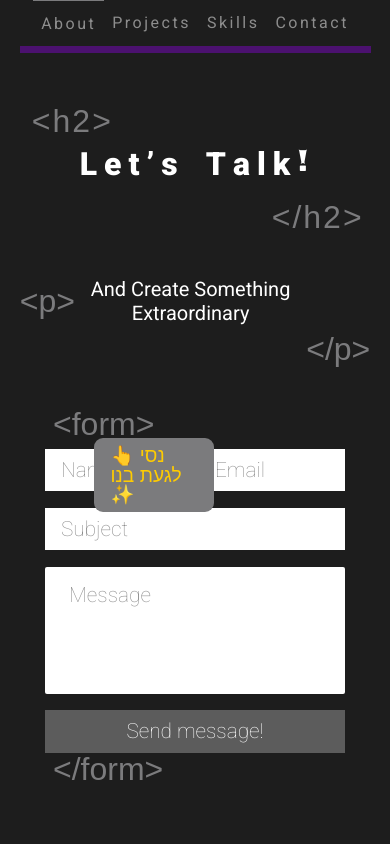
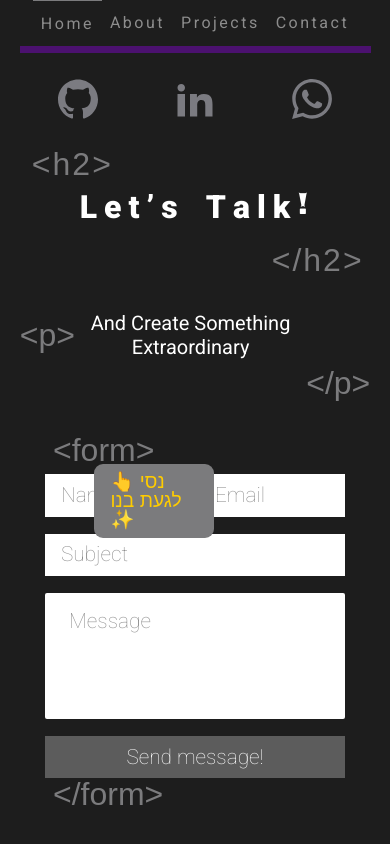
Before and after one commit to Juliasavransky/Portfolio, a Next.js app: page /contact in a window 390 px wide. Built offline with nearby package versions, Linux system fonts and the light colour scheme; a web font is replaced by a local one.

Commit message:
icons bar

```diff
--- a/components/sideBar.jsx
+++ b/components/sideBar.jsx
@@ -1,20 +1,12 @@
 import React from "react";
 import Link from "next/link";
 import styled from "@emotion/styled";
-import { keyframes } from "@emotion/react";
+import {
+  socialLinks,
+  IconD,
+} from "../components/socialLinks";
 
-const ringAnimation = keyframes`
-  0% { transform: scale(1) translate(0, 0); }
-  30% { transform: scale(1.1) translate(3px, -3px); }
-  60% { transform: scale(1.1) translate(-3px, 3px); }
-  100% { transform: scale(1) translate(0, 0); }
-`;
 
-const linkedinAnimation = keyframes`
-  0% { transform: scale(1); }
-  50% { transform: scale(1.1) rotate(5deg); }
-  100% { transform: scale(1); }
-`;
 const Nav = styled.nav`
   flex: 0 0 clamp(5%, 10%, 15%);
   position: relative;
@@ -69,8 +61,6 @@ const NavList = styled.ul`
     justify-content: center;
     border-bottom: 7px solid ${(props) => props.theme.colors.purple};
   }
-
-
 `;
 
 const NavItem = styled.li`
@@ -147,70 +137,14 @@ const Icons = styled.div`
     align-items:center;
   }
 `;
-const IconD = styled.div`
-  height: clamp(2rem, 2.5rem, 3rem);
-  width: clamp(2rem, 2.5rem, 3rem);
-  filter: invert(49%) sepia(1%) saturate(1741%) hue-rotate(201deg)
-    brightness(98%) contrast(87%);
-  cursor: pointer;
-  &:hover {
-    filter: invert(83%) sepia(34%) saturate(3975%) hue-rotate(359deg)
-      brightness(105%) contrast(104%);
-  }
-
-    &[data-icon="whatsapp"]:hover {
-    animation: ${ringAnimation} 0.5s ease-in-out infinite;
-  }
-
-  &[data-icon="github"]::before,
-  &[data-icon="github"]::after {
-    content: '{';
-    position: absolute;
-    font-size: 3rem;
-    font-weight:700;
-    opacity: 0;
-    transition: opacity 0.3s ease-in-out;
-    top: 50%;
-    transform: translateY(-50%);
-    filter: invert(50%) sepia(50%) saturate(150%) hue-rotate(0deg) brightness(100%) contrast(66%);
-  }
-
-  &[data-icon="github"]::after {
-    content: '}';
-    right: -1rem;
-  }
-
-  &[data-icon="github"]::before {
-    left: -1rem;
-  }
-
-  &[data-icon="github"]:hover::before,
-  &[data-icon="github"]:hover::after {
-    opacity: 1;
-  }
-
-  &[data-icon="linkedin"]:hover {
-    animation: ${linkedinAnimation} 0.6s ease-in-out;
-  }
-
-  @media (max-width: 1220px) {
-    margin: 0 1rem;
-  }
-`;
-
 
 const navLinks = [
-  { href: "/", label: "About" },
+  { href: "/", label: "Home" },
+  { href: "/skills", label: "About" },
   { href: "/projects", label: "Projects" },
-  { href: "/skills", label: "Skills" },
   { href: "/contact", label: "Contact" },
 ];
 
-const socialLinks = [
-  { href: "https://github.com/Juliasavransky/", title: "github", icon: "M16 0.395c-8.836 0-16 7.163-16 16 0 7.069 4.585 13.067 10.942 15.182 0.8 0.148 1.094-0.347 1.094-0.77 0-0.381-0.015-1.642-0.022-2.979-4.452 0.968-5.391-1.888-5.391-1.888-0.728-1.849-1.776-2.341-1.776-2.341-1.452-0.993 0.11-0.973 0.11-0.973 1.606 0.113 2.452 1.649 2.452 1.649 1.427 2.446 3.743 1.739 4.656 1.33 0.143-1.034 0.558-1.74 1.016-2.14-3.554-0.404-7.29-1.777-7.29-7.907 0-1.747 0.625-3.174 1.649-4.295-0.166-0.403-0.714-2.030 0.155-4.234 0 0 1.344-0.43 4.401 1.64 1.276-0.355 2.645-0.532 4.005-0.539 1.359 0.006 2.729 0.184 4.008 0.539 3.054-2.070 4.395-1.64 4.395-1.64 0.871 2.204 0.323 3.831 0.157 4.234 1.026 1.12 1.647 2.548 1.647 4.295 0 6.145-3.743 7.498-7.306 7.895 0.574 0.497 1.085 1.47 1.085 2.963 0 2.141-0.019 3.864-0.019 4.391 0 0.426 0.288 0.925 1.099 0.768 6.354-2.118 10.933-8.113 10.933-15.18 0-8.837-7.164-16-16-16z", dataIcon: "github" },
-  { href: "https://www.linkedin.com/in/julia-savransky-perl/", title: "linkedin", icon: "M12 12h5.535v2.837h0.079c0.77-1.381 2.655-2.837 5.464-2.837 5.842 0 6.922 3.637 6.922 8.367v9.633h-5.769v-8.54c0-2.037-0.042-4.657-3.001-4.657-3.005 0-3.463 2.218-3.463 4.509v8.688h-5.767v-18z M2 12h6v18h-6v-18z M8 7c0 1.657-1.343 3-3 3s-3-1.343-3-3c0-1.657 1.343-3 3-3s3 1.343 3 3z", dataIcon: "linkedin" },
-  { href: "https://wa.me/972544772571", title: "whatsapp", icon: "M27.281 4.65c-2.994-3-6.975-4.65-11.219-4.65-8.738 0-15.85 7.112-15.85 15.856 0 2.794 0.731 5.525 2.119 7.925l-2.25 8.219 8.406-2.206c2.319 1.262 4.925 1.931 7.575 1.931h0.006c0 0 0 0 0 0 8.738 0 15.856-7.113 15.856-15.856 0-4.238-1.65-8.219-4.644-11.219zM16.069 29.050v0c-2.369 0-4.688-0.637-6.713-1.837l-0.481-0.288-4.987 1.306 1.331-4.863-0.313-0.5c-1.325-2.094-2.019-4.519-2.019-7.012 0-7.269 5.912-13.181 13.188-13.181 3.519 0 6.831 1.375 9.319 3.862 2.488 2.494 3.856 5.8 3.856 9.325-0.006 7.275-5.919 13.188-13.181 13.188zM23.294 19.175c-0.394-0.2-2.344-1.156-2.706-1.288s-0.625-0.2-0.894 0.2c-0.262 0.394-1.025 1.288-1.256 1.556-0.231 0.262-0.462 0.3-0.856 0.1s-1.675-0.619-3.188-1.969c-1.175-1.050-1.975-2.35-2.206-2.744s-0.025-0.613 0.175-0.806c0.181-0.175 0.394-0.463 0.594-0.694s0.262-0.394 0.394-0.662c0.131-0.262 0.069-0.494-0.031-0.694s-0.894-2.15-1.219-2.944c-0.319-0.775-0.65-0.669-0.894-0.681-0.231-0.012-0.494-0.012-0.756-0.012s-0.694 0.1-1.056 0.494c-0.363 0.394-1.387 1.356-1.387 3.306s1.419 3.831 1.619 4.1c0.2 0.262 2.794 4.269 6.769 5.981 0.944 0.406 1.681 0.65 2.256 0.837 0.95 0.3 1.813 0.256 2.494 0.156 0.762-0.113 2.344-0.956 2.675-1.881s0.331-1.719 0.231-1.881c-0.094-0.175-0.356-0.275-0.756-0.475z", dataIcon: "whatsapp" },
-];
 function SideBar() {
   return (
     <Nav>
@@ -218,8 +152,8 @@ function SideBar() {
         <NavList>
           {navLinks.map(({ href, label }) => (
             <NavItem key={href}>
-              <Link href={href}   passHref legacyBehavior>
-                <NavLink style={{ textDecoration: 'none'}}>{label}</NavLink>
+              <Link href={href} passHref legacyBehavior>
+                <NavLink style={{ textDecoration: 'none' }}>{label}</NavLink>
               </Link>
             </NavItem>
           ))}
--- /dev/null
+++ b/components/socialLinks.tsx
@@ -0,0 +1,88 @@
+import styled from '@emotion/styled';
+import { keyframes } from '@emotion/react';
+
+export const ringAnimation = keyframes`
+  0% { transform: scale(1) translate(0, 0); }
+  30% { transform: scale(1.1) translate(3px, -3px); }
+  60% { transform: scale(1.1) translate(-3px, 3px); }
+  100% { transform: scale(1) translate(0, 0); }
+`;
+
+export const linkedinAnimation = keyframes`
+  0% { transform: scale(1); }
+  50% { transform: scale(1.1) rotate(5deg); }
+  100% { transform: scale(1); }
+`;
+
+export const IconD = styled.div`
+  height: clamp(2rem, 2.5rem, 3rem);
+  width: clamp(2rem, 2.5rem, 3rem);
+  filter: invert(49%) sepia(1%) saturate(1741%) hue-rotate(201deg)
+    brightness(98%) contrast(87%);
+  cursor: pointer;
+  &:hover {
+    filter: invert(83%) sepia(34%) saturate(3975%) hue-rotate(359deg)
+      brightness(105%) contrast(104%);
+  }
+
+  &[data-icon='whatsapp']:hover {
+    animation: ${ringAnimation} 0.5s ease-in-out infinite;
+  }
+
+  &[data-icon='github']::before,
+  &[data-icon='github']::after {
+    content: '{';
+    position: absolute;
+    font-size: 3rem;
+    font-weight: 700;
+    opacity: 0;
+    transition: opacity 0.3s ease-in-out;
+    top: 50%;
+    transform: translateY(-50%);
+    filter: invert(50%) sepia(50%) saturate(150%) hue-rotate(0deg)
+      brightness(100%) contrast(66%);
+  }
+
+  &[data-icon='github']::after {
+    content: '}';
+    right: -1rem;
+  }
+
+  &[data-icon='github']::before {
+    left: -1rem;
+  }
+
+  &[data-icon='github']:hover::before,
+  &[data-icon='github']:hover::after {
+    opacity: 1;
+  }
+
+  &[data-icon='linkedin']:hover {
+    animation: ${linkedinAnimation} 0.6s ease-in-out;
+  }
+
+  @media (max-width: 1220px) {
+    margin: 0 1rem;
+  }
+`;
+
+export const socialLinks = [
+  {
+    href: 'https://github.com/Juliasavransky/',
+    title: 'github',
+    icon: 'M16 0.395c-8.836 0-16 7.163-16 16 0 7.069 4.585 13.067 10.942 15.182 0.8 0.148 1.094-0.347 1.094-0.77 0-0.381-0.015-1.642-0.022-2.979-4.452 0.968-5.391-1.888-5.391-1.888-0.728-1.849-1.776-2.341-1.776-2.341-1.452-0.993 0.11-0.973 0.11-0.973 1.606 0.113 2.452 1.649 2.452 1.649 1.427 2.446 3.743 1.739 4.656 1.33 0.143-1.034 0.558-1.74 1.016-2.14-3.554-0.404-7.29-1.777-7.29-7.907 0-1.747 0.625-3.174 1.649-4.295-0.166-0.403-0.714-2.030 0.155-4.234 0 0 1.344-0.43 4.401 1.64 1.276-0.355 2.645-0.532 4.005-0.539 1.359 0.006 2.729 0.184 4.008 0.539 3.054-2.070 4.395-1.64 4.395-1.64 0.871 2.204 0.323 3.831 0.157 4.234 1.026 1.12 1.647 2.548 1.647 4.295 0 6.145-3.743 7.498-7.306 7.895 0.574 0.497 1.085 1.47 1.085 2.963 0 2.141-0.019 3.864-0.019 4.391 0 0.426 0.288 0.925 1.099 0.768 6.354-2.118 10.933-8.113 10.933-15.18 0-8.837-7.164-16-16-16z',
+    dataIcon: 'github',
+  },
+  {
+    href: 'https://www.linkedin.com/in/julia-savransky-perl/',
+    title: 'linkedin',
+    icon: 'M12 12h5.535v2.837h0.079c0.77-1.381 2.655-2.837 5.464-2.837 5.842 0 6.922 3.637 6.922 8.367v9.633h-5.769v-8.54c0-2.037-0.042-4.657-3.001-4.657-3.005 0-3.463 2.218-3.463 4.509v8.688h-5.767v-18z M2 12h6v18h-6v-18z M8 7c0 1.657-1.343 3-3 3s-3-1.343-3-3c0-1.657 1.343-3 3-3s3 1.343 3 3z',
+    dataIcon: 'linkedin',
+  },
+  {
+    href: 'https://wa.me/972544772571',
+    title: 'whatsapp',
+    icon: 'M27.281 4.65c-2.994-3-6.975-4.65-11.219-4.65-8.738 0-15.85 7.112-15.85 15.856 0 2.794 0.731 5.525 2.119 7.925l-2.25 8.219 8.406-2.206c2.319 1.262 4.925 1.931 7.575 1.931h0.006c0 0 0 0 0 0 8.738 0 15.856-7.113 15.856-15.856 0-4.238-1.65-8.219-4.644-11.219zM16.069 29.050v0c-2.369 0-4.688-0.637-6.713-1.837l-0.481-0.288-4.987 1.306 1.331-4.863-0.313-0.5c-1.325-2.094-2.019-4.519-2.019-7.012 0-7.269 5.912-13.181 13.188-13.181 3.519 0 6.831 1.375 9.319 3.862 2.488 2.494 3.856 5.8 3.856 9.325-0.006 7.275-5.919 13.188-13.181 13.188zM23.294 19.175c-0.394-0.2-2.344-1.156-2.706-1.288s-0.625-0.2-0.894 0.2c-0.262 0.394-1.025 1.288-1.256 1.556-0.231 0.262-0.462 0.3-0.856 0.1s-1.675-0.619-3.188-1.969c-1.175-1.050-1.975-2.35-2.206-2.744s-0.025-0.613 0.175-0.806c0.181-0.175 0.394-0.463 0.594-0.694s0.262-0.394 0.394-0.662c0.131-0.262 0.069-0.494-0.031-0.694s-0.894-2.15-1.219-2.944c-0.319-0.775-0.65-0.669-0.894-0.681-0.231-0.012-0.494-0.012-0.756-0.012s-0.694 0.1-1.056 0.494c-0.363 0.394-1.387 1.356-1.387 3.306s1.419 3.831 1.619 4.1c0.2 0.262 2.794 4.269 6.769 5.981 0.944 0.406 1.681 0.65 2.256 0.837 0.95 0.3 1.813 0.256 2.494 0.156 0.762-0.113 2.344-0.956 2.675-1.881s0.331-1.719 0.231-1.881c-0.094-0.175-0.356-0.275-0.756-0.475z',
+    dataIcon: 'whatsapp',
+  },
+];
--- a/components/textCloud.tsx
+++ b/components/textCloud.tsx
@@ -25,7 +25,7 @@ const TextCloud = () => {
     const options = {
       radius: getResponsiveRadius(),
       keep: true,
-      maxSpeed: window.innerWidth < 768 ? "normal" : "fast",
+      maxSpeed: window.innerWidth < 768 ? "fast" : "fast",
       initSpeed: window.innerWidth < 768 ? "normal" : "fast",
       direction: 135,
     };
--- a/pages/contact.tsx
+++ b/pages/contact.tsx
@@ -5,8 +5,9 @@ import SplitText from '@/utils/splitText';
 import theme from '@/styles/theme';
 import ContactForm from '@/components/contactForm';
 import styled from '@emotion/styled';
+import Link from 'next/link';
 import { useSplitTextAnimation } from '../hooks/useSplitTextAnimation';
-
+import { socialLinks, IconD } from '../components/socialLinks';
 export const ContactMainPageContainer = styled.div`
   height: 100vh;
   display: flex;
@@ -31,6 +32,15 @@ const DecoTagWrapper = styled(DecoTag)`
   }
 `;
 
+const IconsContactWrapper = styled.div`
+display:none;
+  @media (max-width: 768px) {
+    display: flex;
+    justify-content:space-around;
+    width: 90%;
+  }
+`;
+
 export const ContactHeaderContainer = styled.div`
   display: flex;
   font-weight: 900;
@@ -46,11 +56,26 @@ export const ContactParagraphContainer = styled.div`
   justify-content: center;
   align-items: center;
 `;
+
 function Contact() {
   const texts = ['Let’s_Talk!'];
   const { animateIndex, animateFont } = useSplitTextAnimation(texts);
   return (
     <ContactMainPageContainer>
+      <IconsContactWrapper>
+        {socialLinks.map(({ href, title, icon, dataIcon }) => (
+          <IconD key={title} data-icon={dataIcon}>
+            <Link href={href} passHref legacyBehavior>
+              <a target='_blank' rel='noopener noreferrer' title={title}>
+                <svg viewBox='0 0 32 32'>
+                  <title>{title}</title>
+                  <path d={icon}></path>
+                </svg>
+              </a>
+            </Link>
+          </IconD>
+        ))}
+      </IconsContactWrapper>
       <ContactHeaderContainer>
         <DecoTag
           text={'<h2>'}
```
